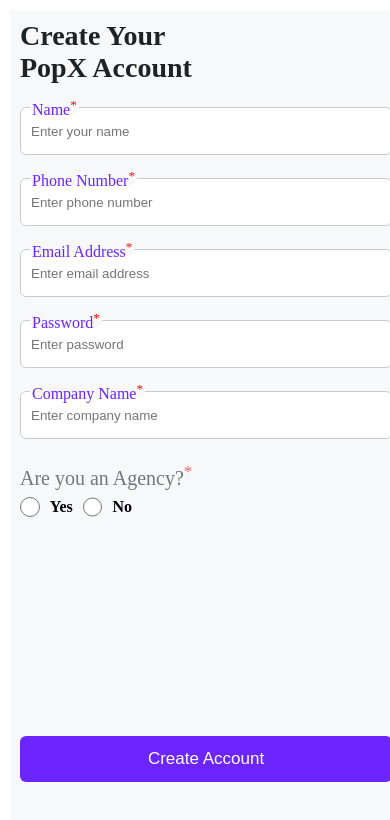
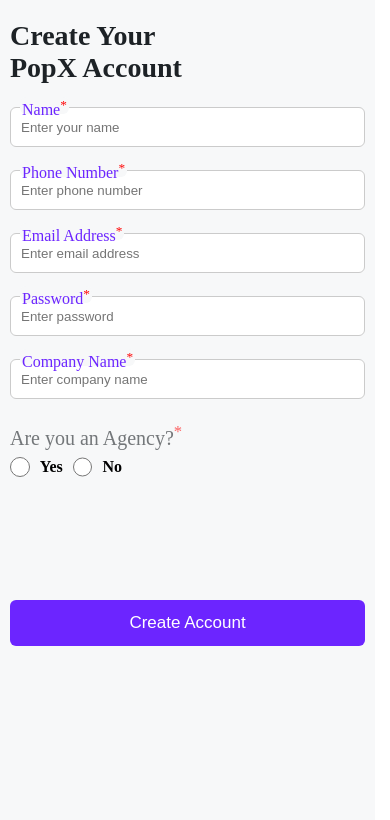
Before and after one commit to Misra-Praveen/ReactRepo, a React (Vite) app in the folder myReactApp/: page /signup in a window 390 px wide. Shown: the top 820 px of the page. Built offline with nearby package versions, Linux system fonts and the light colour scheme.

Commit message:
Add profile screen and implement login & signup (submit logic) with responsive UI

```diff
--- a/myReactApp/package.json
+++ b/myReactApp/package.json
@@ -10,6 +10,11 @@
     "preview": "vite preview"
   },
   "dependencies": {
+    "@fortawesome/fontawesome-svg-core": "^7.1.0",
+    "@fortawesome/free-brands-svg-icons": "^7.1.0",
+    "@fortawesome/free-regular-svg-icons": "^7.1.0",
+    "@fortawesome/free-solid-svg-icons": "^7.1.0",
+    "@fortawesome/react-fontawesome": "^3.1.1",
     "react": "^19.2.0",
     "react-dom": "^19.2.0",
     "react-router-dom": "^7.11.0"
--- a/myReactApp/src/components/LandingScreen.jsx
+++ b/myReactApp/src/components/LandingScreen.jsx
@@ -4,7 +4,7 @@
 
 const LandingScreen = () => {
   return (
-    <div id='landingScreen'>
+    <div className='Screen' id='landingScreen'>
         <Common h1Text="Welcome to PopX" pText="Lorem ipsum dolor sit amet, consectetur adipisicing elit."/>
          <Link to="/signup" className='Link'>
           <button className='btn' id='btn-create'>Create Account</button>
--- a/myReactApp/src/components/LoginScreen.jsx
+++ b/myReactApp/src/components/LoginScreen.jsx
@@ -1,16 +1,36 @@
 import React, {useState} from 'react'
 import Common from './Common'
+import { useNavigate } from 'react-router-dom';
 
 const LoginScreen = () => {
     const [email, setEmail] = useState("")
     const [password, setPassword] = useState("");
+    const[isLoading, setIsLoading]= useState(false)
+    const navigate = useNavigate()
+
     const handleSubmit =(e)=>{
         e.preventDefault();
+        setIsLoading(true)
+
+        const storedUser = JSON.parse(localStorage.getItem("user"))
+        if (!storedUser) {
+            alert("No user found, please signup first");
+            setIsLoading(false)
+            return;
+        }
+        if(!email === storedUser.email || !password === storedUser.password){
+            alert("Login Failed. Please provide valid email_id and password")
+            setIsLoading(false)
+            return;
+        }
+        alert("Login Successful!")
+        setIsLoading(false)
+        navigate("/profile", {state: { user: storedUser }})
     }
   return (
-    <div id='loginScreen'>
+    <div className='Screen' id='loginScreen'>
         <Common h1Text="Signin to your" h1Text2="PopX Account" pText="Lorem ipsum dolor sit amet, consectetur adipisicing elit." className="commonLogin"/>
-        <form onSubmit={handleSubmit}>
+        <form style={{width:"100%", }} onSubmit={handleSubmit}>
             <article>
                 <label>Email Address</label>
                 <input type='email' placeholder='Enter email address'
--- /dev/null
+++ b/myReactApp/src/components/Profile.jsx
@@ -0,0 +1,36 @@
+import React from 'react'
+import { useLocation } from 'react-router-dom'
+import {FontAwesomeIcon} from '@fortawesome/react-fontawesome'
+import {faCamera} from '@fortawesome/free-solid-svg-icons'
+
+const Profile = () => {
+    const location = useLocation()
+    const {user} = location.state;
+
+  return (
+    <div className='Screen' style={{ padding:"0px",margin:"0px", background:"#F7F8F9 0% 0% no-repeat padding-box", opacity: "1"}}>
+        <p style={{width:"100%",fontSize:"24px", margin:"0px", alignContent:"end", padding:"10px 10px 0px 5px",background:"#FFFFFF 0% 0% no-repeat padding-box", opacity: "1"}}>Account Settings</p>
+        <div style={{width:"100%", padding:"10px", display:"flex", flexWrap:"wrap",
+        flexDirection:"column",justifyContent:"start", alignItems:"start"}}>
+        <section style={{width:"100%", display:"flex",justifyContent:"start", alignItems:"start", paddingTop:"0px",marginLeft:"0px",
+         position:"relative"}}>
+            <img src="https://icons.veryicon.com/png/o/miscellaneous/user-avatar/user-avatar-male-2.png"
+            alt={user.name} style={{width:"76px",margin:"5px", height:"76px", padding:"0px", backgroundColor:"#CBCBCB",
+            color:"yellowgreen" ,borderRadius:"100%"}} />
+            <div style={{margin:"5px",}}>
+                <h4>{user.name}</h4>
+                <i>{user.email}</i>
+            </div>
+            <FontAwesomeIcon icon={faCamera}
+            style={{position:"absolute", left:"65px", top:"45px",  padding:"5px", borderRadius:"50%",
+            backgroundColor:"#6C25FF", color:"white"}}  />
+        </section>
+        <p style={{width:"100%", fontSize:"18px"}}>Lorem ipsum dolor sit amet consectetur adipisicing elit. Quas veniam at facere rem atque assumenda fuga,
+         voluptates pariatur veritatis. Eum dolore enim expedita porro dignissimos beatae, vero quia nostrum facere.</p>
+
+         </div>
+    </div>
+  )
+}
+
+export default Profile
--- a/myReactApp/src/components/SignupScreen.jsx
+++ b/myReactApp/src/components/SignupScreen.jsx
@@ -1,7 +1,9 @@
 import React, { useState } from 'react'
 import Common from './Common'
+import { useNavigate } from 'react-router-dom';
 
 const SignupScreen = () => {
+    const [isLoading, setIsLoading] = useState(false)
     const[form, setForm ] = useState({
         name:"",
         phoneNumber : "",
@@ -10,14 +12,28 @@
         companyName: "",
         isAgency :""
     });
+    const navigate = useNavigate()
 
     const handleSubmit = (e)=>{
         e.preventDefault();
+        setIsLoading(true)
+
+        const phonePattern = /^\d{10}$/;
+
+        if(!phonePattern.test(form.phoneNumber)){
+            setIsLoading(false)
+            return alert("Enter a 10 digit numeric value of phone number")
+        }
+
+        localStorage.setItem("user", JSON.stringify(form))
+        alert("Signup successful, Please login");
+        setIsLoading(false)
+        navigate("/login")
     }
   return (
-    <div id="signupScreen">
+    <div className='Screen' id="signupScreen">
         <Common h1Text="Create Your" h1Text2="PopX Account" pText="" />
-        <form  onSubmit={handleSubmit}>
+        <form style={{width:"100%", }} onSubmit={handleSubmit}>
             <article>
                 <label>Name<sup style={{color:"red"}}>*</sup></label>
                 <input type='text' placeholder='Enter your name'
@@ -27,8 +43,9 @@
             </article>
             <article>
                 <label>Phone Number<sup style={{color:"red"}}>*</sup></label>
-                <input type='text' placeholder='Enter phone number'
+                <input type='tel' placeholder='Enter phone number'
                 value={form.phoneNumber}
+                maxLength={10}
                 onChange={(e)=>setForm({...form, phoneNumber:e.target.value})}
                 required />
             </article>
@@ -48,7 +65,7 @@
             </article>
             <article>
                 <label>Company Name<sup style={{color:"red"}}>*</sup></label>
-                <input type='email' placeholder='Enter company name'
+                <input type='text' placeholder='Enter company name'
                 value={form.companyName}
                 onChange={(e)=>setForm({...form, companyName: e.target.value})}
                 required />
@@ -72,7 +89,7 @@
                     <strong>No</strong>
                 </div>
             </article>
-            <button type='submit' className='btn' id='btn-signup'>Create Account</button>
+            <button type='submit' className='btn' id='btn-signup'>{ isLoading? "Submitting" : "Create Account"}</button>
         </form>
 
     </div>
--- a/myReactApp/src/index.css
+++ b/myReactApp/src/index.css
@@ -1,14 +1,7 @@
 *{
   margin: 0px;
   padding: 0px;
-  box-sizing: content-box;
-}
-div{
-  width: 375px;
-  height: 100vh;
-  padding: 20px;
-  margin: auto;
-
+  box-sizing: border-box;
 }
 
 h1{
@@ -52,9 +45,9 @@
   background: #F7F8F9 0% 0% no-repeat padding-box;
 }
 input{
+  width: 100%;
+  height: 40px;
   padding: 3px 10px;
-  width: 350px;
-  height:40px;
   border: 1px solid #CBCBCB;
   border-radius: 6px;
   opacity: 1;
@@ -69,6 +62,7 @@
   align-items: start;
 }
 #loginScreen, #signupScreen{
+  padding-top: 20px;
   background-color: #F7F8F9;
   display: flex;
   flex-direction: column;
@@ -93,7 +87,15 @@
 #btn-signup{
   background: #6C25FF 0% 0% no-repeat padding-box;
   color: #FFFFFF;
-  margin-top: 50%;
+  margin-top: 90px;
+}
+
+.Screen {
+  max-width: 375px;
+  min-height: 100dvh;
+  padding: 20px;
+  margin: auto;
+  background-color: #F7F8F9;
 }
 
 .btn {
@@ -114,10 +116,9 @@
 }
 
 @media (max-width: 768px) {
-  div {
-    max-width: 100%;
-    padding: 10px;
-    border: none;
+  .Screen {
+    width: 100%;
+    padding: 0px 10px;
     margin: 0px;
   }
 }
--- a/myReactApp/src/main.jsx
+++ b/myReactApp/src/main.jsx
@@ -7,6 +7,7 @@
 const LandingScreen = lazy(()=>import("./components/LandingScreen.jsx"))
 const LoginScreen = lazy(()=>import("./components/LoginScreen.jsx"))
 const SignupScreen = lazy(()=>import("./components/SignupScreen.jsx"))
+const Profile = lazy(()=>import('./components/Profile.jsx'))
 
 const appRouter = createBrowserRouter([
   {
@@ -30,6 +31,12 @@
         element: (<Suspense fallback="Loading...">
           <SignupScreen />
         </Suspense>)
+      },
+      {
+        path:"/profile",
+        element: (<Suspense fallback="Loading...">
+          <Profile />
+        </Suspense>)
       }
     ]
   }
```
Also changed, not shown: 1 other file (tests, documents, lock files or other folders).
